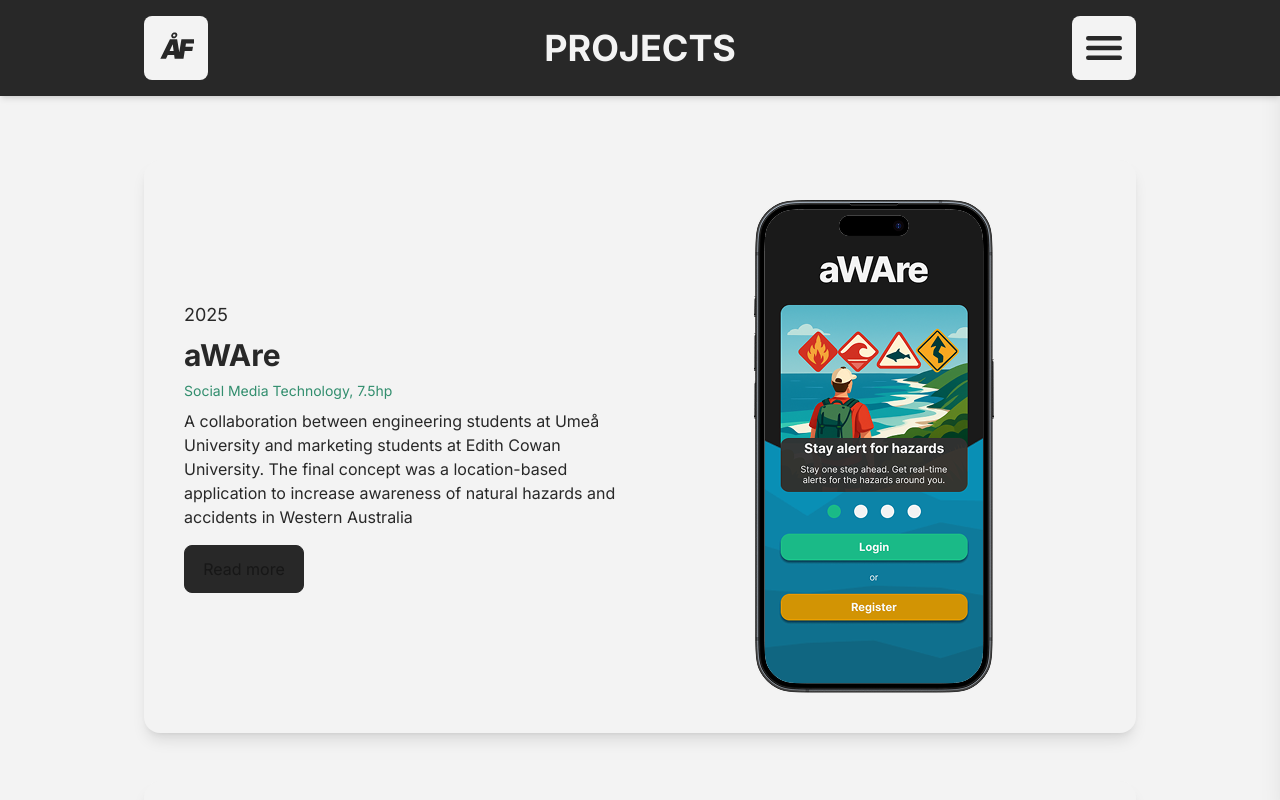
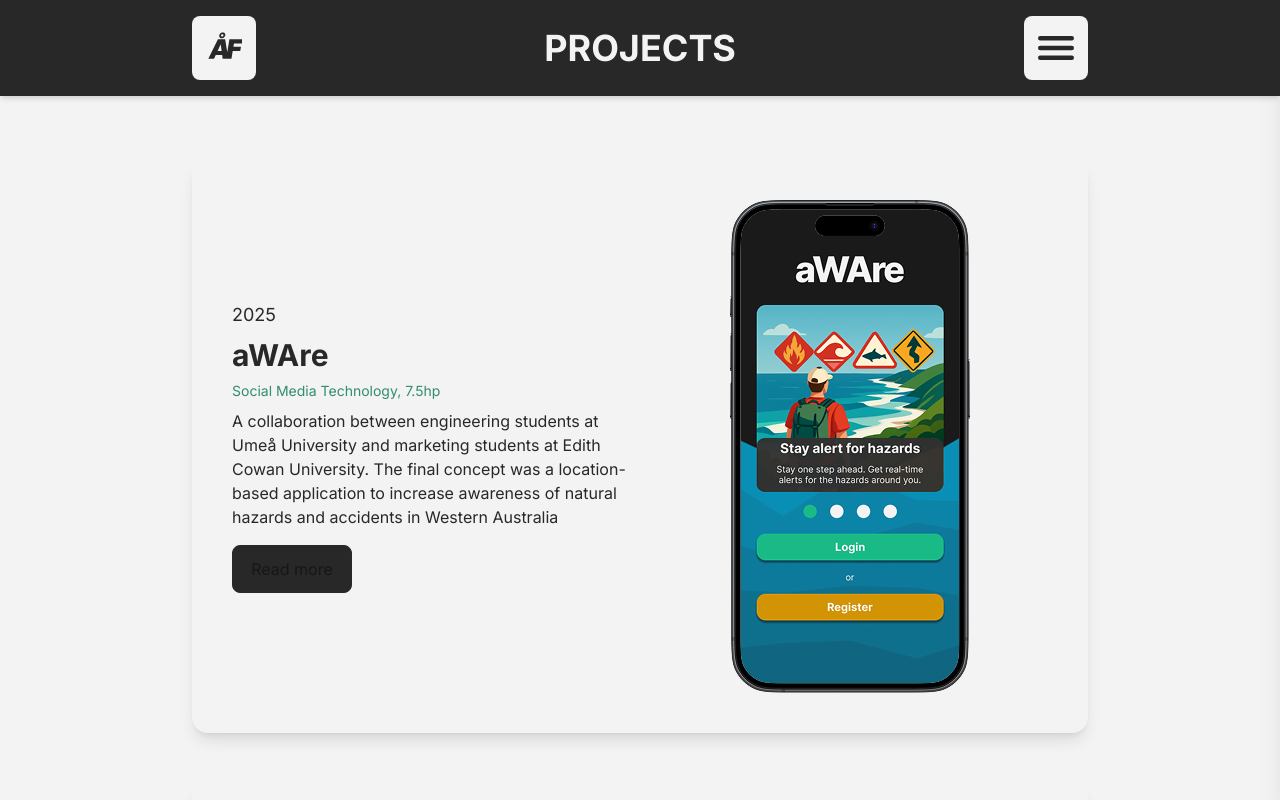
Before and after one commit to CodingQuercus/portfolio, a Next.js app: page / in a window 1280 px wide. Both pictures are taken after a click on the button "Projects". Shown: the top 800 px of the page. Built offline with nearby package versions, Linux system fonts and the light colour scheme.

Commit message:
storleksfix för olika enheter

```diff
--- a/src/app/components/About.jsx
+++ b/src/app/components/About.jsx
@@ -5,7 +5,7 @@ import { MdOpenInNew, MdDownload } from 'react-icons/md';
 
 export default function About() {
     return (
-        <div id="about" className="w-full min-h-screen px-10 md:px-36 py-16 flex flex-col justify-start items-center">
+        <div id="about" className="w-full min-h-screen px-10 md:px-16 lg:px-48 py-16 flex flex-col justify-start items-center">
             <div className="flex flex-col md:flex-row gap-10 items-center">
                 <div className="flex flex-col w-full md:w-1/2 gap-8">
                     <p className="text-left sm:text-base text-[#f3f3f3] font-normal leading-relaxed">
--- a/src/app/components/Header/Header.jsx
+++ b/src/app/components/Header/Header.jsx
@@ -14,7 +14,7 @@ export default function Header({ currentSection, menuIsActive, toggleMenu, navig
     }
 
     return (
-        <div className={`w-full flex flex-row justify-between items-center sticky top-0 py-4 z-30 px-10 md:px-36 shadow-md transition-colors duration-300 ${currentSection === 'home' ? 'bg-transparent' : 'bg-[#282828]'
+        <div className={`w-full flex flex-row justify-between items-center sticky top-0 py-4 z-30 px-10 md:px-16 lg:px-48 shadow-md transition-colors duration-300 ${currentSection === 'home' ? 'bg-transparent' : 'bg-[#282828]'
             }`}>
             <motion.button
                 onClick={() => navigateToSection("home")}
--- a/src/app/components/Hero.jsx
+++ b/src/app/components/Hero.jsx
@@ -2,9 +2,6 @@
 
 import { useEffect, useState } from 'react'
 import { motion } from 'framer-motion'
-
-import Link from 'next/link'
-
 
 export default function Hero({ navigateToSection }) {
     const [mounted, setMounted] = useState(false)
@@ -16,7 +13,7 @@ export default function Hero({ navigateToSection }) {
     if (!mounted) return null
 
     return (
-        <section className="min-h-screen flex flex-col items-center px-10 py-16 justify-start text-center gap-5 transition-colors duration-300 bg-[#f3f3f3] text-[#282828] dark:bg-[#282828] dark:text-[#f3f3f3]">
+        <section className="min-h-screen flex flex-col items-center px-8 md:px-16 py-16 justify-start text-center gap-5 transition-colors duration-300 bg-[#f3f3f3] text-[#282828] dark:bg-[#282828] dark:text-[#f3f3f3]">
             <div className="space-y-4 w-full max-w-4xl">
                 <motion.div
                     className="text-5xl md:text-7xl lg:text-9xl font-extrabold flex gap-2"
--- a/src/app/components/Menu/Menu.jsx
+++ b/src/app/components/Menu/Menu.jsx
@@ -29,7 +29,7 @@ export default function Menu({ menuIsActive, toggleMenu, navigateToSection, curr
 
     return (
         <motion.div
-            className="fixed top-0 right-0 h-full w-64 bg-[#328e6e] z-20 flex flex-col justify-center shadow-xl"
+            className="fixed top-0 right-0 h-full w-64 md:w-72 lg:w-96 bg-[#328e6e] z-20 flex flex-col justify-center shadow-xl"
             initial="closed"
             animate={menuIsActive ? 'open' : 'closed'}
             variants={anim}
--- a/src/app/components/Projects.jsx
+++ b/src/app/components/Projects.jsx
@@ -6,7 +6,7 @@ export default function Projects() {
     return (
         <div
             id="projects"
-            className="w-full h-max px-10 md:px-36 py-16 flex flex-col justify-start items-center gap-12"
+            className="w-full h-max px-10 md:px-16 lg:px-48 py-16 flex flex-col justify-start items-center gap-12"
         >
             <ProjectCard
                 year="2025"
```
